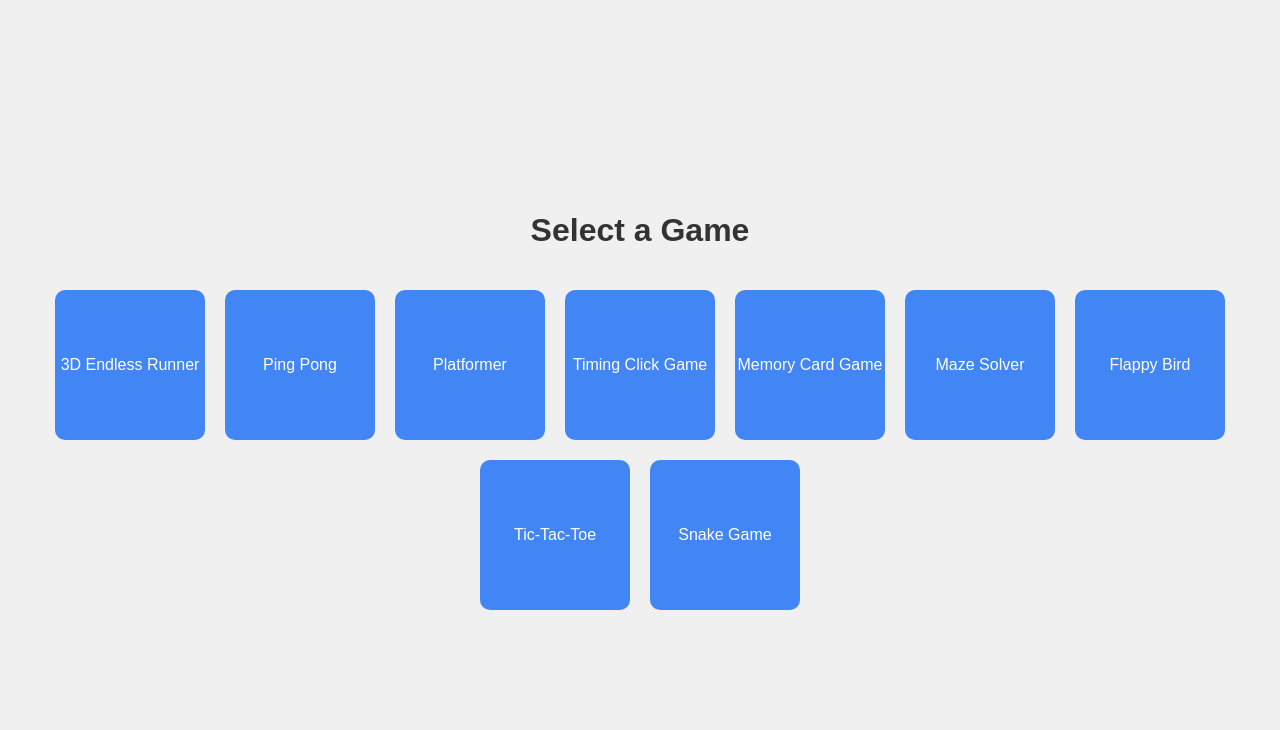
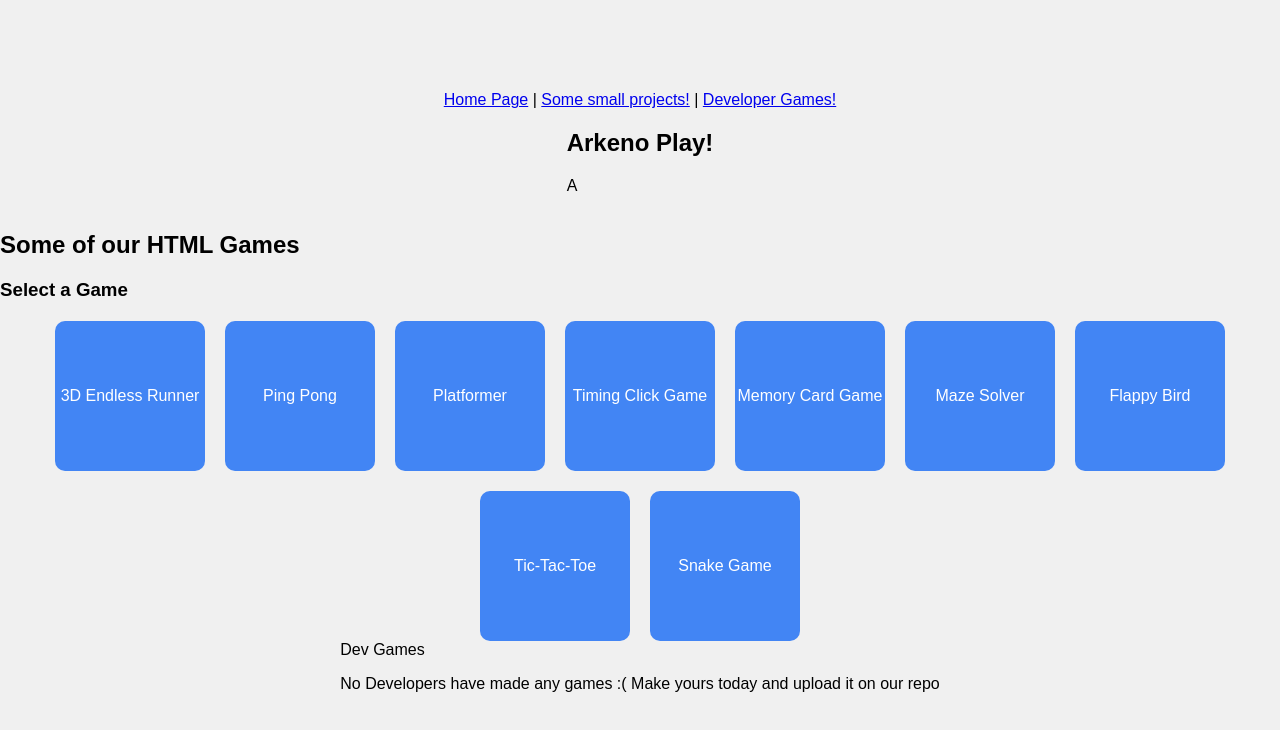
Before and after one commit to Arkeno-Org/ArkenoPlay, a plain HTML site: page Index.html in a window 1280 px wide. Drawn offline with Linux system fonts and the light colour scheme.

Commit message:
Update index.html
Made sections so it looks better

```diff
--- a/Index.html
+++ b/Index.html
@@ -44,7 +44,20 @@
     </style>
 </head>
 <body>
-    <h1>Select a Game</h1>
+
+      <nav>
+        <a href="#" onclick="showSection('home')">Home Page</a> |
+        <a href="#" onclick="showSection('HTMLGames')">Some small projects!</a> |
+        <a href="#" onclick="showSection('Devs')">Developer Games!</a>
+    </nav>
+
+    <section id="home" class="active">
+        <h2>Arkeno Play!</h2>
+        <p>A</p>
+    </section>
+    <section id="HTMLGames">
+        <h2>Some of our HTML Games</h2>
+         <h3>Select a Game</h3>
     <div class="game-menu">
         <div class="game" onclick="notImplemented()">3D Endless Runner</div>
         <div class="game" onclick="window.location.href='HTMLGames/game2.html'">Ping Pong</div>
@@ -54,12 +67,18 @@
         <div class="game" onclick="window.location.href='HTMLGames/game6.html'">Maze Solver</div>
         <div class="game" onclick="window.location.href='HTMLGames/game7.html'">Flappy Bird</div>
         <div class="game" onclick="window.location.href='HTMLGames/game8.html'">Tic-Tac-Toe</div>
-        <div class="game" onclick="window.location.href='HTMLGames/game9.html'">Snake Game</div>
+        <div class="game" onclick='notImplemented'">Snake Game</div>
     </div>
     <script>
         function notImplemented() {
             alert("Not Implemented");
         }
     </script>
+    </section>
+
+    <section id="Devs>
+        <h2>Dev Games</h2>
+        <p>No Developers have made any games :( Make yours today and upload it on our repo</p>
+    </section>
 </body>
 </html>
```
